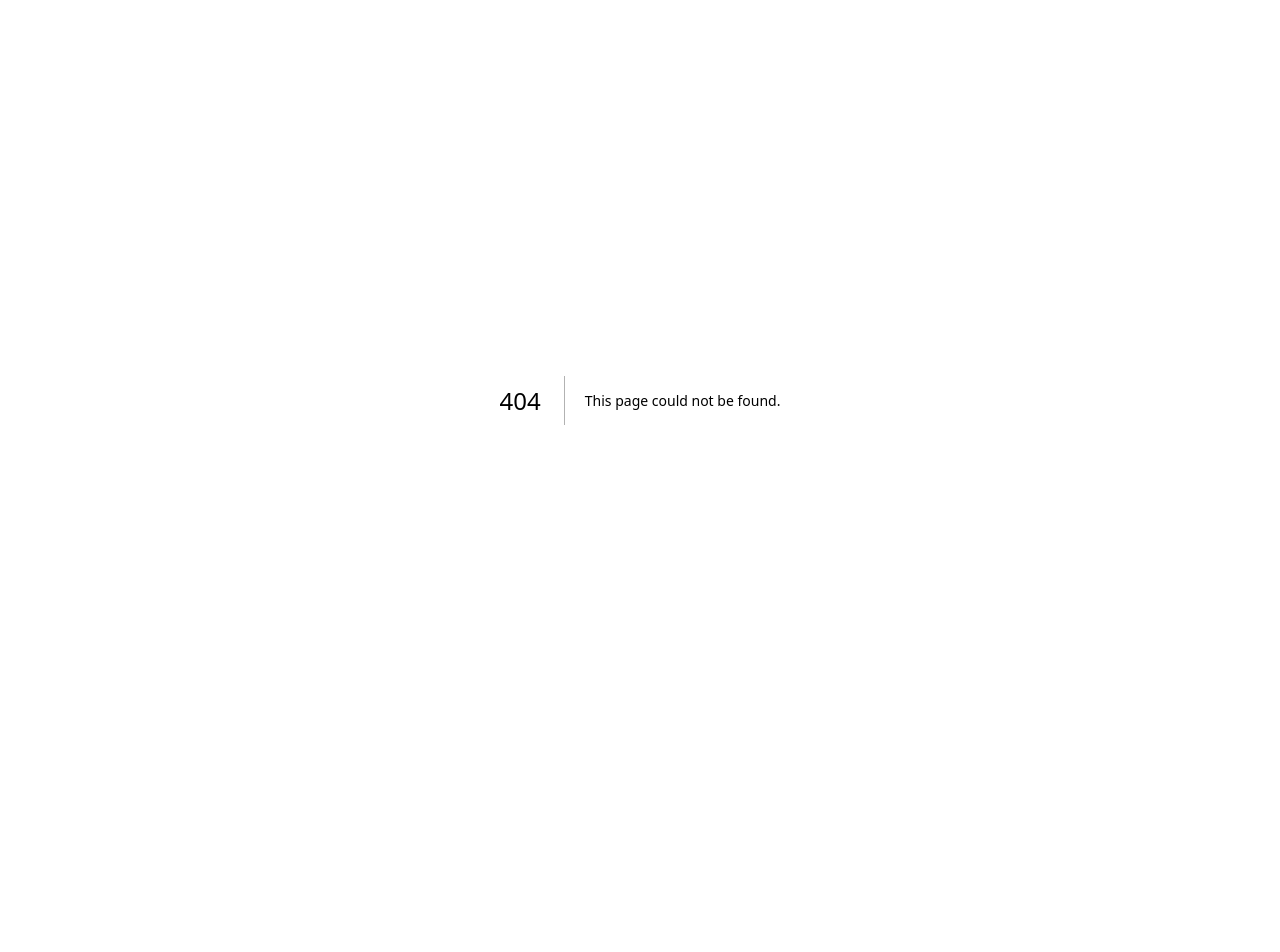
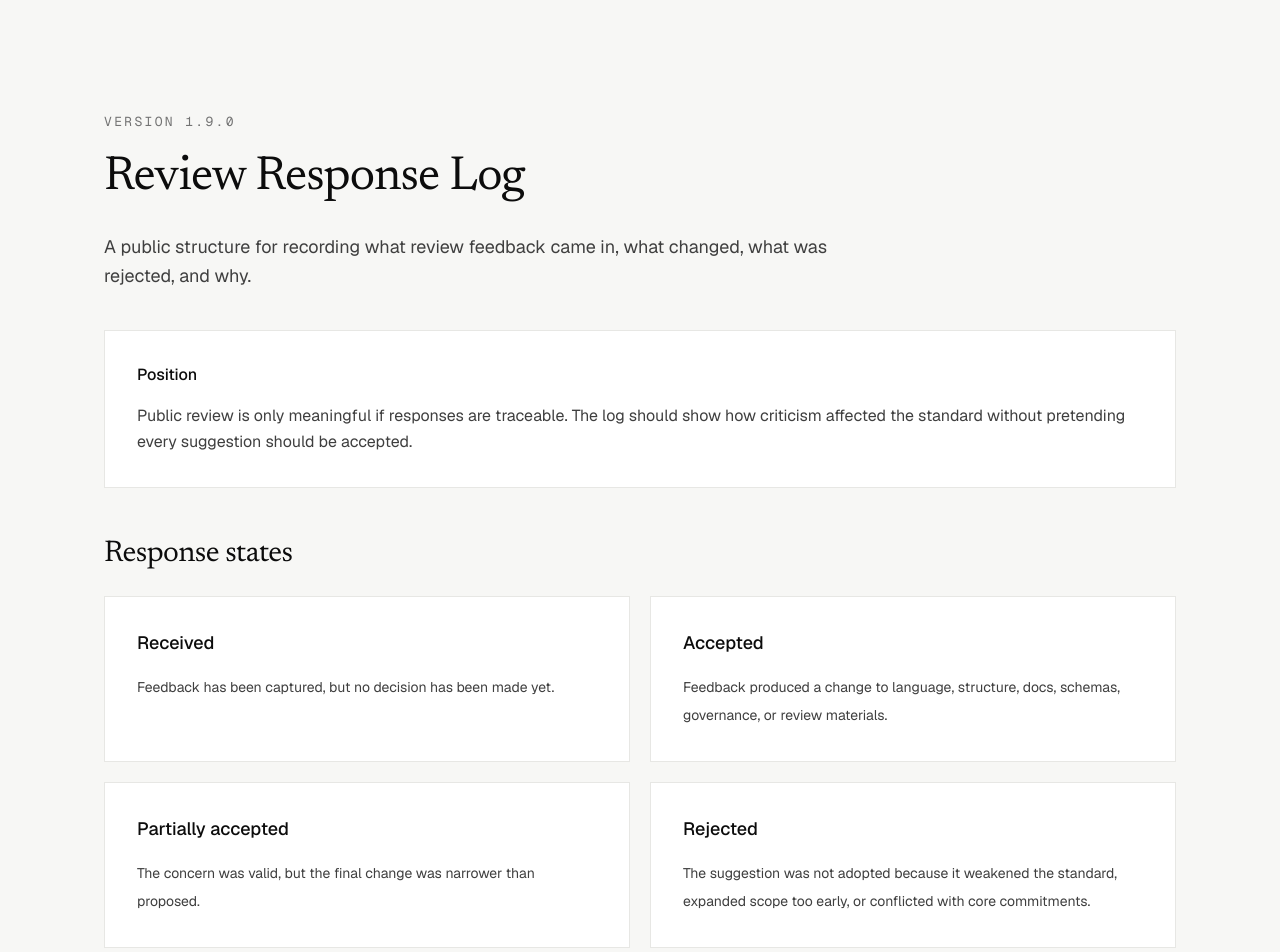
Before and after one commit to zacharymplace/creative-bridge, a Next.js app: page /review-response-log in a window 1280 px wide. Before the commit this address had no page. Shown: the top 952 px of the page. Before the commit the page ends 800 px from the top, so only its background shows below. Built offline with nearby package versions, Linux system fonts and the light colour scheme.

Commit message:
Add review response log

```diff
--- a/package.json
+++ b/package.json
@@ -1,6 +1,6 @@
 {
   "name": "creative-bridge",
-  "version": "1.8.0",
+  "version": "1.9.0",
   "private": true,
   "scripts": {
     "prebuild": "node scripts/sync-public-assets.mjs",
--- a/scripts/qa-static-export.mjs
+++ b/scripts/qa-static-export.mjs
@@ -47,6 +47,9 @@ const requiredFiles = [
   "docs/releases/v1.6.0.md",
   "docs/releases/v1.7.0.md",
   "docs/releases/v1.8.0.md",
+  "docs/releases/v1.9.0.md",
+  "docs/review/review-response-log.md",
+  "review-response-log.html",
   "docs/review/outreach-kit.md",
   "outreach-kit.html",
   "docs/review/reviewer-brief-pack.md",
--- a/scripts/sync-public-assets.mjs
+++ b/scripts/sync-public-assets.mjs
@@ -39,6 +39,8 @@ const markdownFiles = [
   "releases/v1.6.0.md",
   "releases/v1.7.0.md",
   "releases/v1.8.0.md",
+  "releases/v1.9.0.md",
+  "review/review-response-log.md",
   "review/outreach-kit.md",
   "review/reviewer-brief-pack.md",
   "review/review-intake-guide.md",
--- /dev/null
+++ b/src/app/review-response-log/page.tsx
@@ -0,0 +1,101 @@
+import { reviewResponseLog } from "@/content/review-response-log/review-response-log";
+
+export default function ReviewResponseLogPage() {
+  return (
+    <main>
+      <section className="cb-container cb-section-y">
+        <p className="font-mono text-[13px] uppercase tracking-[0.18em] text-[var(--cb-muted)]">
+          Version {reviewResponseLog.version}
+        </p>
+
+        <h1 className="cb-display mt-4 max-w-4xl text-4xl tracking-tight text-[var(--cb-ink)] sm:text-5xl sm:leading-tight">
+          {reviewResponseLog.title}
+        </h1>
+
+        <p className="mt-6 max-w-3xl text-lg leading-relaxed text-[var(--cb-body)]">
+          {reviewResponseLog.summary}
+        </p>
+
+        <div className="mt-10 border border-[var(--cb-border)] bg-[var(--cb-surface)] p-6 sm:p-8">
+          <h2 className="text-base font-medium text-[var(--cb-ink)]">
+            Position
+          </h2>
+          <p className="mt-4 text-base leading-relaxed text-[var(--cb-body)]">
+            {reviewResponseLog.position}
+          </p>
+        </div>
+
+        <section className="mt-12">
+          <h2 className="cb-display text-3xl text-[var(--cb-ink)]">
+            Response states
+          </h2>
+
+          <div className="mt-6 grid gap-5 md:grid-cols-2">
+            {reviewResponseLog.states.map((state) => (
+              <article
+                key={state.label}
+                className="border border-[var(--cb-border)] bg-[var(--cb-surface)] p-6 sm:p-8"
+              >
+                <h3 className="text-lg font-medium text-[var(--cb-ink)]">
+                  {state.label}
+                </h3>
+                <p className="mt-4 text-sm leading-7 text-[var(--cb-body)]">
+                  {state.meaning}
+                </p>
+              </article>
+            ))}
+          </div>
+        </section>
+
+        <section className="mt-12">
+          <h2 className="cb-display text-3xl text-[var(--cb-ink)]">
+            Example log entries
+          </h2>
+
+          <div className="mt-6 grid gap-5">
+            {reviewResponseLog.entries.map((entry) => (
+              <article
+                key={entry.id}
+                className="border border-[var(--cb-border)] bg-[var(--cb-surface)] p-6 sm:p-8"
+              >
+                <div className="flex flex-wrap items-center justify-between gap-3">
+                  <h3 className="text-lg font-medium text-[var(--cb-ink)]">
+                    {entry.area}
+                  </h3>
+                  <span className="rounded-full border border-[var(--cb-border)] bg-white px-3 py-1 font-mono text-[11px] uppercase tracking-[0.14em] text-[var(--cb-muted)]">
+                    {entry.status} · {entry.release}
+                  </span>
+                </div>
+
+                <p className="mt-5 font-mono text-[11px] uppercase tracking-[0.18em] text-[var(--cb-muted)]">
+                  Feedback
+                </p>
+                <p className="mt-3 text-sm leading-7 text-[var(--cb-body)]">
+                  {entry.feedback}
+                </p>
+
+                <p className="mt-5 font-mono text-[11px] uppercase tracking-[0.18em] text-[var(--cb-muted)]">
+                  Response
+                </p>
+                <p className="mt-3 text-sm leading-7 text-[var(--cb-body)]">
+                  {entry.response}
+                </p>
+              </article>
+            ))}
+          </div>
+        </section>
+
+        <section className="mt-12 border border-[var(--cb-border)] bg-[var(--cb-surface)] p-6 sm:p-8">
+          <h2 className="cb-display text-3xl text-[var(--cb-ink)]">
+            Response principles
+          </h2>
+          <ul className="mt-6 space-y-4 text-sm leading-7 text-[var(--cb-body)]">
+            {reviewResponseLog.principles.map((item) => (
+              <li key={item}>— {item}</li>
+            ))}
+          </ul>
+        </section>
+      </section>
+    </main>
+  );
+}
--- /dev/null
+++ b/src/content/review-response-log/review-response-log.ts
@@ -0,0 +1,78 @@
+export const reviewResponseLog = {
+  title: "Review Response Log",
+  version: "1.9.0",
+  summary:
+    "A public structure for recording what review feedback came in, what changed, what was rejected, and why.",
+  position:
+    "Public review is only meaningful if responses are traceable. The log should show how criticism affected the standard without pretending every suggestion should be accepted.",
+  states: [
+    {
+      label: "Received",
+      meaning:
+        "Feedback has been captured, but no decision has been made yet.",
+    },
+    {
+      label: "Accepted",
+      meaning:
+        "Feedback produced a change to language, structure, docs, schemas, governance, or review materials.",
+    },
+    {
+      label: "Partially accepted",
+      meaning:
+        "The concern was valid, but the final change was narrower than proposed.",
+    },
+    {
+      label: "Rejected",
+      meaning:
+        "The suggestion was not adopted because it weakened the standard, expanded scope too early, or conflicted with core commitments.",
+    },
+    {
+      label: "Deferred",
+      meaning:
+        "The issue may matter later, but it depends on future platform behavior or additional review.",
+    },
+  ],
+  entries: [
+    {
+      id: "example-001",
+      source: "Example reviewer",
+      area: "Rejected Patterns Registry",
+      feedback:
+        "The standard should clarify that indirect style impersonation can still be harmful even if a living artist is not named directly.",
+      response:
+        "Accepted as a useful abuse case. Added style impersonation laundering to the Abuse Case Library.",
+      status: "Accepted",
+      release: "v1.3.0",
+    },
+    {
+      id: "example-002",
+      source: "Example reviewer",
+      area: "Review Rubric",
+      feedback:
+        "Readiness language could be mistaken for certification if displayed too prominently.",
+      response:
+        "Accepted as a guardrail. Repeated that readiness and rubric language are non-certifying and not verification, endorsement, or approval.",
+      status: "Accepted",
+      release: "v1.0.0",
+    },
+    {
+      id: "example-003",
+      source: "Example reviewer",
+      area: "Product Scope",
+      feedback:
+        "Add creator accounts and let people submit projects directly.",
+      response:
+        "Rejected for now. Submissions, accounts, messaging, and platform behavior require governance review and are outside the static standard phase.",
+      status: "Rejected",
+      release: "v1.1.0",
+    },
+  ],
+  principles: [
+    "Do not accept feedback just because it sounds useful.",
+    "Do not reject feedback just because it is uncomfortable.",
+    "Prefer narrower changes that preserve the standard.",
+    "Separate review response from feature intake.",
+    "Document rejected suggestions when they clarify boundaries.",
+    "Treat dissent as useful when it exposes risk.",
+  ],
+} as const;
--- a/src/content/site-copy.ts
+++ b/src/content/site-copy.ts
@@ -165,6 +165,7 @@ export const footerCopy = {
   { label: "Review Intake", href: "/review-intake" },
   { label: "Reviewer Briefs", href: "/reviewer-briefs" },
   { label: "Outreach Kit", href: "/outreach-kit" },
+  { label: "Response Log", href: "/review-response-log" },
   { label: "Submit", href: "/submit" },
   { label: "Collaborate", href: "/collaborate" },
   { label: "Trust", href: "/trust" },
@@ -180,6 +181,7 @@ export const footerCopy = {
   { label: "Review Intake", href: "/review-intake" },
   { label: "Reviewer Briefs", href: "/reviewer-briefs" },
   { label: "Outreach Kit", href: "/outreach-kit" },
+  { label: "Response Log", href: "/review-response-log" },
     { label: "Standard", href: "/standard" },
     { label: "Manifesto", href: "/manifesto" },
   ] as const,
```
Also changed, not shown: 2 other files (tests, documents, lock files or other folders).
